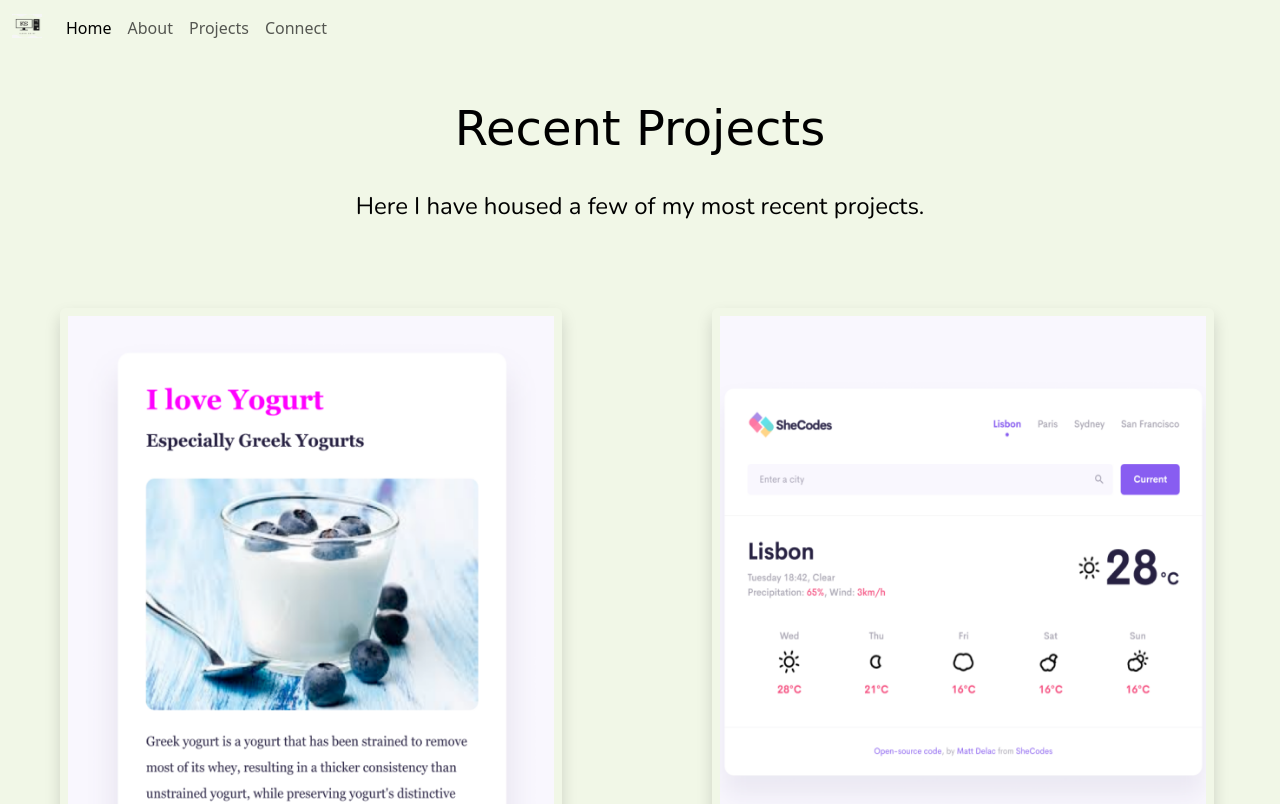
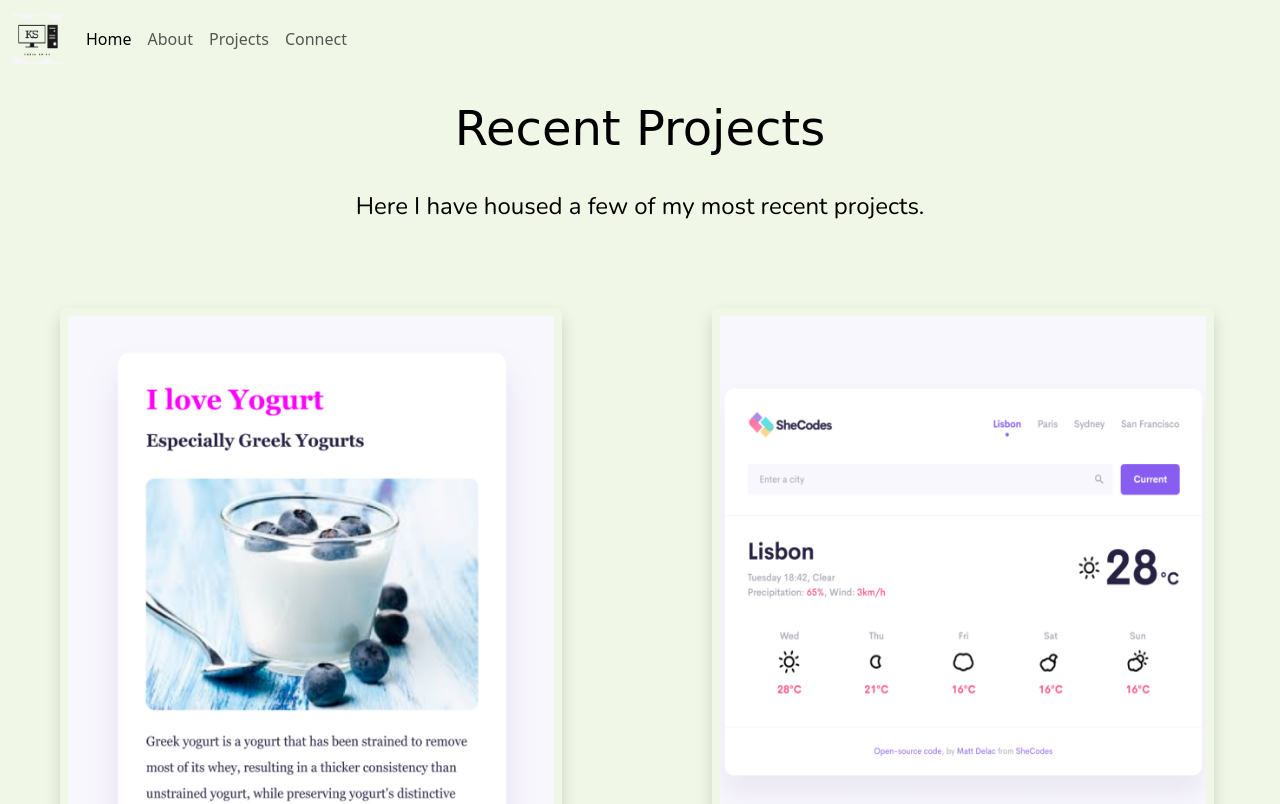
Before and after one commit to Karen12031/KarenS-Portfolio, a plain HTML site: page projects/projects.html in a window 1280 px wide. Shown: the top 804 px of the page. Drawn offline with nearby package versions, Linux system fonts and the light colour scheme; files whose address does not match are found by name; a web font is replaced by a local one.

Commit message:
Update projects.html

```diff
--- a/projects/projects.html
+++ b/projects/projects.html
@@ -37,10 +37,10 @@
         <a class="navbar-brand" href="index.html">
           <img
             src="images/Karen Smith.png"
-            alt="Logo"
-            width="30"
-            height="24"
-            class="d-inline-block align-text-top"
+            alt="KS"
+            width="50"
+            height="50"
+            class="logo d-inline-block align-text-top"
           />
         </a>
         <button
```
